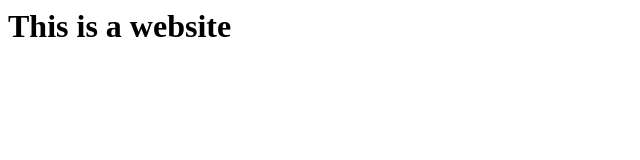
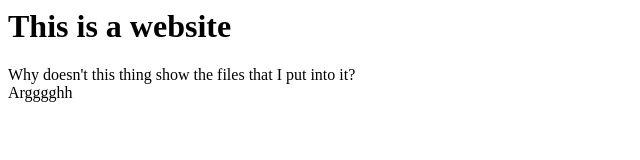
Before and after one commit to juliannadollinger/juliannadollinger.github.io, a plain HTML site: page index.html in a window 1280 px wide. Shown: the whole page, without its empty margins (0-640 px from the left). Drawn offline with Linux system fonts and the light colour scheme.

Commit message:
testing if anything is actually happening
I wrote some random stuff to see if it updates

```diff
--- a/index.html
+++ b/index.html
@@ -1 +1,2 @@
 <h1>This is a website</h1>
+<p>Why doesn't this thing show the files that I put into it?<br>Argggghh</p>
```
